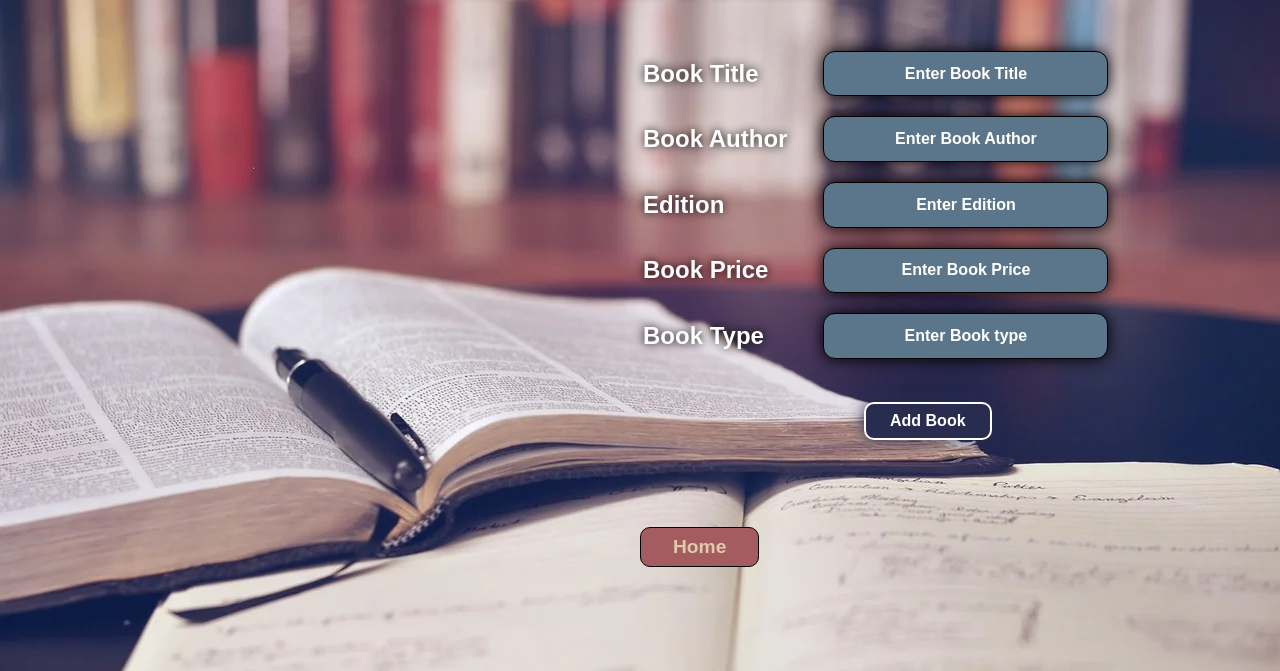
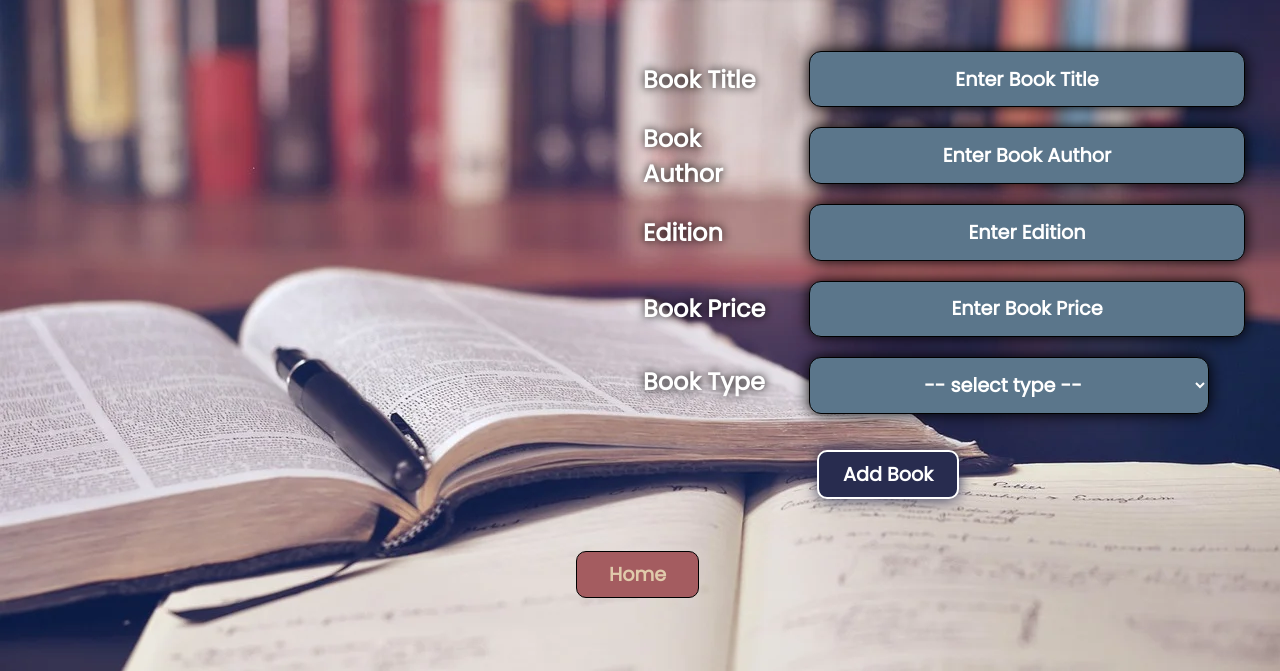
Before and after one commit to AnandBoreda/library_management_system, a plain HTML site: page addBook.html in a window 1280 px wide. Shown: the part 129-800 px from the top of the page. Drawn offline with Linux system fonts and the light colour scheme; a web font is replaced by a local one.

Commit message:
UI updated

```diff
--- a/addBook.html
+++ b/addBook.html
@@ -8,24 +8,9 @@
     <link rel="preconnect" href="https://fonts.gstatic.com">
     <link href="https://fonts.googleapis.com/css2?family=Yatra+One&display=swap" rel="stylesheet">
     <title>Library Management System</title>
-    <style>
-        td label {
-            font-size: 1.5rem !important;
-            text-shadow: 0px 0px 10px black;
-            font-weight: bold;
-        }
-
-        input {
-            margin: 0.5rem 2rem !important;
-        }
-
-        #submit {
-            margin: 2rem 0 0 14rem !important;
-        }
-    </style>
 </head>
 
-<body>
+<body id="addBook">
     <h1>Add Book Details</h1>
 
     <div id="options">
@@ -49,10 +34,22 @@
             </tr>
             <tr>
                 <td><label> Book Type</label></td>
-                <td> <input type="text" placeholder="Enter Book type"></td>
+                <td> <select id="bookType">
+                        <option> -- select type --</option>
+                        <option>Action and Adventure.</option>
+                        <option>Classics</option>
+                        <option>Comic Books</option>
+                        <option>Horror</option>
+                        <option>Love stories</option>
+                        <option>Thriller</option>
+                    </select></td>
+            </tr>
+            <tr>
+                <td></td>
+                <td> <input type="button" value="Add Book" id="submit"></input>
+                </td>
             </tr>
         </table>
-        <input type="button" value="Add Book" id="submit"></input>
         <br></br>
         <a href="./index.html" id="home">Home</a>
     </div>
--- a/index.css
+++ b/index.css
@@ -1,4 +1,4 @@
-/* @import url("https://fonts.googleapis.com/css2?family=Yatra+One&display=swap"); */
+@import url("https://fonts.googleapis.com/css2?family=Poppins&family=Yatra+One&display=swap");
 html,
 body {
   margin: 0%;
@@ -6,7 +6,7 @@ body {
 }
 * {
   color: white;
-  font-family: sans-serif;
+  font-family: "Poppins", sans-serif;
 }
 ::placeholder {
   color: #ffffff;
@@ -28,7 +28,8 @@ ul {
   list-style-type: none;
 }
 li {
-  font-size: 1.7rem;
+  font-size: 1.8rem;
+  font-weight: bold;
   padding: 0.5rem 0;
 }
 li i {
@@ -43,9 +44,11 @@ li i {
   float: right;
 }
 
-input[type="text"] {
+input[type="text"],
+select,
+fieldset {
   font-weight: bold;
-  font-size: 1rem;
+  font-size: 1.2rem;
   margin: 1.5rem 1.5rem 0 8rem;
   padding: 0.8rem 2rem;
   text-align: center;
@@ -54,14 +57,16 @@ input[type="text"] {
   border: 1px solid black;
   border-radius: 12px;
   box-shadow: 0px 0px 15px black;
+  transition: 0.5s;
 }
 input[type="text"]:focus {
   background-color: #7395b0;
+  transform: scale(1.1);
 }
 
 input[type="button"] {
   font-weight: bold;
-  font-size: 1rem;
+  font-size: 1.2rem;
   padding: 0.5rem 1.5rem;
   border-radius: 10px;
   outline: none;
@@ -82,8 +87,8 @@ input[type="button"]:hover {
 
 #home {
   position: absolute;
-  top: 82%;
-  left: 50%;
+  top: 85%;
+  left: 45%;
   text-align: center;
   text-decoration: none;
   color: #e0caab;
@@ -102,3 +107,69 @@ input[type="button"]:hover {
   transform: scale(1.2);
   box-shadow: 0px 0px 15px black;
 }
+#addBook td label {
+  font-size: 1.5rem !important;
+  text-shadow: 0px 0px 10px black;
+  font-weight: bold;
+}
+
+#addBook input {
+  margin: 0.5rem 2rem !important;
+}
+
+#addBook #bookType {
+  margin: 0.5rem 1.5rem 0 2rem;
+  width: 80%;
+}
+
+#addBook #submit {
+  margin: 2rem 0 0 2.5rem !important;
+}
+#removeBook td label {
+  font-size: 1.5rem !important;
+  text-shadow: 0px 0px 10px black;
+  font-weight: bold;
+}
+
+#removeBook input {
+  margin: 0.5rem 2rem !important;
+}
+
+#removeBook #submit {
+  margin: 2rem 0 0 14rem !important;
+}
+#searchBook #options {
+  width: 80%;
+  text-align: center;
+}
+#searchBook fieldset {
+  border-radius: 20px;
+  width: 50%;
+  text-align: left;
+}
+
+#searchBook input[type="text"] {
+  width: 87%;
+  height: 100%;
+  background: transparent !important;
+  box-shadow: none !important;
+  border: none !important;
+  margin: 0% !important;
+}
+
+#searchBook #submit {
+  margin: 2rem 0 0 14rem !important;
+}
+#updateBook td label {
+  font-size: 1.5rem !important;
+  text-shadow: 0px 0px 10px black;
+  font-weight: bold;
+}
+
+#updateBook input {
+  margin: 1rem 2rem !important;
+}
+
+#updateBook #submit {
+  margin: 2rem 0 0 14rem !important;
+}
```
Also changed, not shown: index.html (+0 -1 lines), removeBook.html (+1 -16 lines), searchBook.html (+1 -20 lines), updateBook.html (+1 -16 lines).
